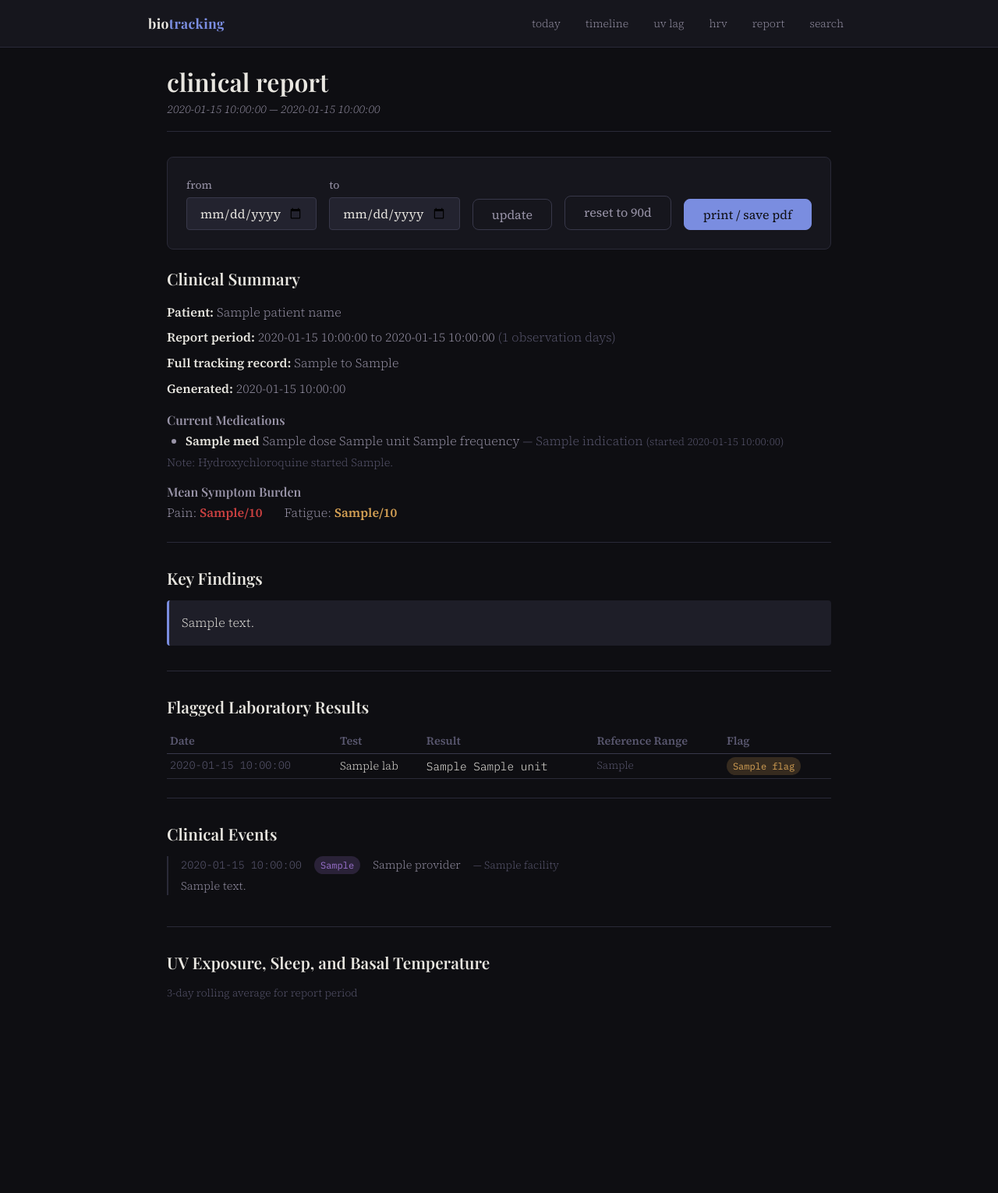
After one commit to alaricmoore/biotracking, a Python web app: template templates/report.html in a window 1280 px wide. The commit adds this page. Shown: the whole page at 78% size. Run offline with Jinja, Linux system fonts and the light colour scheme; the template is opened without the code that fills it: most values are stand-ins (such as "Sample title", 1, 10 or a date in 2020); a map, chart or similar area stays blank.

Commit message:
added longtidunal clincal reporting

```diff
--- a/templates/base.html
+++ b/templates/base.html
@@ -672,10 +672,7 @@
                         {% if request.endpoint == 'hrv_view' %}class="active"{% endif %}>
                         hrv
                     </a></li>
-                    <li><a href="{{ url_for('clinical_record') }}"
-                        {% if request.endpoint == 'clinical_record' %}class="active"{% endif %}>
-                        clinical
-                    </a></li>
+                    <li><a href="{{ url_for('clinical_report') }}">report</a></li>
                     <li><a href="{{ url_for('search') }}"
                         {% if request.endpoint == 'search' %}class="active"{% endif %}>
                         search
--- /dev/null
+++ b/templates/report.html
@@ -0,0 +1,399 @@
+{% extends "base.html" %}
+
+{% block title %}clinical report — biotracking{% endblock %}
+
+{% block head %}
+<script src="https://cdnjs.cloudflare.com/ajax/libs/Chart.js/4.4.1/chart.umd.min.js"></script>
+<style>
+@media print {
+    nav, .no-print { display: none !important; }
+    .page-break { page-break-before: always; }
+    body { background: white; color: black; }
+}
+.report-section {
+    margin-bottom: var(--space-xl);
+    padding-bottom: var(--space-lg);
+    border-bottom: 1px solid var(--border-subtle);
+}
+.report-section:last-child { border-bottom: none; }
+.finding-card {
+    background: var(--bg-elevated);
+    border-left: 3px solid var(--color-accent);
+    padding: var(--space-md);
+    margin-bottom: var(--space-sm);
+    border-radius: var(--radius-sm);
+}
+</style>
+{% endblock %}
+
+{% block content %}
+<div class="page-header no-print">
+    <h1>clinical report</h1>
+    <p class="page-subtitle">{{ start_date }} — {{ end_date }}</p>
+</div>
+
+<!-- Date range picker -->
+<div class="card no-print" style="margin-bottom:var(--space-lg);">
+    <form method="GET" action="{{ url_for('clinical_report') }}"
+          style="display:flex; gap:var(--space-md); align-items:flex-end; flex-wrap:wrap;">
+        <div class="form-group" style="margin:0; flex:1; min-width:140px;">
+            <label>from</label>
+            <input type="date" name="start" value="{{ start_date }}">
+        </div>
+        <div class="form-group" style="margin:0; flex:1; min-width:140px;">
+            <label>to</label>
+            <input type="date" name="end" value="{{ end_date }}">
+        </div>
+        <button type="submit" class="btn btn-secondary">update</button>
+        <a href="{{ url_for('clinical_report') }}" class="btn btn-secondary">reset to 90d</a>
+        <button type="button" onclick="window.print()" class="btn btn-primary">
+            print / save pdf
+        </button>
+    </form>
+</div>
+
+{% if observations|length == 0 %}
+<div class="empty-state">
+    <p>No observation data for this period.</p>
+    <p style="margin-top:1rem;"><a href="{{ url_for('daily_entry') }}">add today's entry</a></p>
+</div>
+
+{% else %}
+
+<!-- ============================================================
+     PATIENT SUMMARY
+     ============================================================ -->
+<div class="report-section">
+    <h2 style="margin:0 0 var(--space-md) 0; font-size:1.3rem; color:var(--text-primary);">
+        Clinical Summary
+    </h2>
+
+    <div style="line-height:1.8; color:var(--text-secondary);">
+        <div style="margin-bottom:var(--space-xs);">
+            <strong style="color:var(--text-primary);">Patient:</strong>
+            {{ patient_name or 'not specified' }}
+        </div>
+        <div style="margin-bottom:var(--space-xs);">
+            <strong style="color:var(--text-primary);">Report period:</strong>
+            {{ start_date }} to {{ end_date }}
+            <span style="color:var(--text-muted);">
+                ({{ observations|length }} observation days)
+            </span>
+        </div>
+        <div style="margin-bottom:var(--space-xs);">
+            <strong style="color:var(--text-primary);">Full tracking record:</strong>
+            {{ tracking_start or '—' }} to {{ tracking_end or '—' }}
+        </div>
+        <div style="margin-bottom:var(--space-xs);">
+            <strong style="color:var(--text-primary);">Generated:</strong>
+            {{ today }}
+        </div>
+    </div>
+
+    <!-- Active medications -->
+    <div style="margin-top:var(--space-md);">
+        <h3 style="font-size:1rem; color:var(--text-secondary); margin:0 0 var(--space-xs) 0;">
+            Current Medications
+        </h3>
+        {% if active_meds %}
+        <ul style="margin:0; padding-left:var(--space-lg); color:var(--text-secondary);">
+            {% for med in active_meds %}
+            <li style="margin-bottom:4px;">
+                <strong style="color:var(--text-primary);">{{ med.drug_name }}</strong>
+                {% if med.dose %}{{ med.dose }}{% endif %}
+                {% if med.unit %}{{ med.unit }}{% endif %}
+                {% if med.frequency %}{{ med.frequency }}{% endif %}
+                {% if med.indication %}
+                <span style="color:var(--text-muted);">— {{ med.indication }}</span>
+                {% endif %}
+                <span style="color:var(--text-muted); font-size:0.85rem;">
+                    (started {{ med.start_date }})
+                </span>
+            </li>
+            {% endfor %}
+        </ul>
+        {% if hcq_start %}
+        <div style="margin-top:var(--space-xs); color:var(--text-muted); font-size:0.9rem;">
+            Note: Hydroxychloroquine started {{ hcq_start }}.
+        </div>
+        {% endif %}
+        {% else %}
+        <p style="color:var(--text-muted); margin:0;">No medications recorded.</p>
+        {% endif %}
+    </div>
+
+    <!-- Mean symptom scores -->
+    {% if mean_pain or mean_fatigue %}
+    <div style="margin-top:var(--space-md);">
+        <h3 style="font-size:1rem; color:var(--text-secondary); margin:0 0 var(--space-xs) 0;">
+            Mean Symptom Burden
+        </h3>
+        <div style="color:var(--text-secondary);">
+            {% if mean_pain is not none %}
+            <span>Pain: <strong style="color:#c94040;">{{ mean_pain }}/10</strong></span>
+            {% endif %}
+            {% if mean_fatigue is not none %}
+            <span style="margin-left:var(--space-lg);">
+                Fatigue: <strong style="color:#d4a054;">{{ mean_fatigue }}/10</strong>
+            </span>
+            {% endif %}
+        </div>
+    </div>
+    {% endif %}
+</div>
+
+<!-- ============================================================
+     KEY FINDINGS
+     ============================================================ -->
+{% if findings %}
+<div class="report-section">
+    <h2 style="margin:0 0 var(--space-md) 0; font-size:1.3rem; color:var(--text-primary);">
+        Key Findings
+    </h2>
+    {% for finding in findings %}
+    <div class="finding-card">
+        {{ finding.text }}
+    </div>
+    {% endfor %}
+</div>
+{% endif %}
+
+<!-- ============================================================
+     FLAGGED LAB ABNORMALS
+     ============================================================ -->
+{% if flagged_labs %}
+<div class="report-section">
+    <h2 style="margin:0 0 var(--space-md) 0; font-size:1.3rem; color:var(--text-primary);">
+        Flagged Laboratory Results
+    </h2>
+    <div style="overflow-x:auto;">
+        <table style="width:100%; border-collapse:collapse; font-size:0.9rem;">
+            <thead>
+                <tr style="border-bottom:1px solid var(--border-medium);">
+                    <th style="text-align:left; padding:var(--space-xs); color:var(--text-muted);">
+                        Date
+                    </th>
+                    <th style="text-align:left; padding:var(--space-xs); color:var(--text-muted);">
+                        Test
+                    </th>
+                    <th style="text-align:left; padding:var(--space-xs); color:var(--text-muted);">
+                        Result
+                    </th>
+                    <th style="text-align:left; padding:var(--space-xs); color:var(--text-muted);">
+                        Reference Range
+                    </th>
+                    <th style="text-align:left; padding:var(--space-xs); color:var(--text-muted);">
+                        Flag
+                    </th>
+                </tr>
+            </thead>
+            <tbody>
+                {% for lab in flagged_labs | sort(attribute='date', reverse=True) %}
+                <tr style="border-bottom:1px solid var(--border-subtle);">
+                    <td style="padding:var(--space-xs); font-family:var(--font-mono);
+                               font-size:0.85rem; color:var(--text-muted);">
+                        {{ lab.date }}
+                    </td>
+                    <td style="padding:var(--space-xs); color:var(--text-primary);">
+                        {{ lab.test_name }}
+                    </td>
+                    <td style="padding:var(--space-xs); font-family:var(--font-mono);">
+                        {% if lab.numeric_value is not none %}
+                        {{ lab.numeric_value }}
+                        {% if lab.unit %}{{ lab.unit }}{% endif %}
+                        {% elif lab.qualitative_result %}
+                        {{ lab.qualitative_result }}
+                        {% endif %}
+                    </td>
+                    <td style="padding:var(--space-xs); color:var(--text-muted); font-size:0.85rem;">
+                        {{ lab.reference_range or '—' }}
+                    </td>
+                    <td style="padding:var(--space-xs);">
+                        <span class="badge
+                            {% if lab.flag == 'high' %}badge-migraine
+                            {% elif lab.flag == 'low' %}badge-air
+                            {% elif lab.flag == 'critical' %}badge-migraine
+                            {% else %}badge-muscle{% endif %}">
+                            {{ lab.flag }}
+                        </span>
+                    </td>
+                </tr>
+                {% endfor %}
+            </tbody>
+        </table>
+    </div>
+</div>
+{% endif %}
+
+<!-- ============================================================
+     CLINICAL EVENTS
+     ============================================================ -->
+{% if events %}
+<div class="report-section">
+    <h2 style="margin:0 0 var(--space-md) 0; font-size:1.3rem; color:var(--text-primary);">
+        Clinical Events
+    </h2>
+    {% for event in events %}
+    <div style="margin-bottom:var(--space-md); padding-left:var(--space-md);
+                border-left:2px solid var(--border-subtle);">
+        <div style="display:flex; gap:var(--space-md); margin-bottom:4px; align-items:baseline;">
+            <span style="font-family:var(--font-mono); font-size:0.85rem;
+                         color:var(--text-muted); flex-shrink:0;">
+                {{ event.date }}
+            </span>
+            <span class="badge badge-cognitive">{{ event.event_type }}</span>
+            {% if event.provider %}
+            <span style="color:var(--text-secondary); font-size:0.9rem;">
+                {{ event.provider }}
+            </span>
+            {% endif %}
+            {% if event.facility %}
+            <span style="color:var(--text-muted); font-size:0.85rem;">
+                — {{ event.facility }}
+            </span>
+            {% endif %}
+        </div>
+        {% if event.notes %}
+        <p style="margin:0; color:var(--text-secondary); font-size:0.9rem;">
+            {{ event.notes }}
+        </p>
+        {% endif %}
+    </div>
+    {% endfor %}
+</div>
+{% endif %}
+
+<!-- ============================================================
+     UV / SLEEP / TEMP CHART
+     ============================================================ -->
+<div class="report-section page-break">
+    <h2 style="margin:0 0 var(--space-md) 0; font-size:1.3rem; color:var(--text-primary);">
+        UV Exposure, Sleep, and Basal Temperature
+    </h2>
+    <div style="font-size:0.85rem; color:var(--text-muted); margin-bottom:var(--space-sm);">
+        3-day rolling average for report period
+    </div>
+    <canvas id="reportChart" style="max-height:280px;"></canvas>
+</div>
+
+{% endif %}
+{% endblock %}
+
+{% block scripts %}
+{% if observations|length > 0 %}
+<script>
+const CHART_DATA = {{ chart_dataset_json | safe }};
+
+Chart.defaults.font.family = "'Source Serif 4', 'Times New Roman', serif";
+Chart.defaults.font.size = 12;
+Chart.defaults.color = '#9994a8';
+
+function rollingAvg(arr, window) {
+    return arr.map((_, i) => {
+        const slice = arr.slice(Math.max(0, i - window + 1), i + 1)
+                         .filter(v => v !== null && v !== undefined);
+        if (slice.length < 2) return null;
+        return Math.round((slice.reduce((a, b) => a + b, 0) / slice.length) * 100) / 100;
+    });
+}
+
+const dates = CHART_DATA.dates;
+const uvLag1 = dates.map((d, i) => {
+    if (i === 0) return null;
+    const prevDate = dates[i - 1];
+    return CHART_DATA.uv[prevDate] ?? null;
+});
+
+const sleep3 = rollingAvg(CHART_DATA.sleep, 3);
+const bbt3   = rollingAvg(CHART_DATA.bbt, 3);
+const uv3    = rollingAvg(uvLag1, 3);
+
+new Chart(document.getElementById('reportChart'), {
+    type: 'line',
+    data: {
+        labels: dates,
+        datasets: [
+            {
+                label: 'sleep (hr)',
+                data: sleep3,
+                borderColor: '#9b72cf',
+                backgroundColor: 'transparent',
+                borderWidth: 2,
+                pointRadius: 0,
+                tension: 0.4,
+                spanGaps: true,
+                yAxisID: 'ySleep',
+            },
+            {
+                label: 'temp delta (°F)',
+                data: bbt3,
+                borderColor: '#d4784a',
+                backgroundColor: 'transparent',
+                borderWidth: 1.5,
+                borderDash: [4, 3],
+                pointRadius: 0,
+                tension: 0.4,
+                spanGaps: true,
+                yAxisID: 'yTemp',
+            },
+            {
+                label: 'uv prev day',
+                data: uv3,
+                borderColor: '#d4b84a',
+                backgroundColor: 'rgba(212,184,74,0.08)',
+                borderWidth: 1,
+                pointRadius: 0,
+                tension: 0.4,
+                fill: true,
+                spanGaps: true,
+                yAxisID: 'yUV',
+            },
+        ]
+    },
+    options: {
+        responsive: true,
+        interaction: { mode: 'index', intersect: false },
+        plugins: {
+            legend: {
+                labels: { color: '#9994a8', boxWidth: 12, padding: 16 }
+            },
+            tooltip: {
+                backgroundColor: '#1e1e28',
+                borderColor: '#2a2a38',
+                borderWidth: 1,
+                padding: 10,
+                cornerRadius: 6,
+            },
+        },
+        scales: {
+            x: {
+                grid: { color: 'rgba(255,255,255,0.06)' },
+                ticks: { maxTicksLimit: 12, maxRotation: 45 }
+            },
+            ySleep: {
+                type: 'linear',
+                position: 'left',
+                min: 0, max: 14,
+                grid: { color: 'rgba(255,255,255,0.06)' },
+                title: { display: true, text: 'hours slept', color: '#9b72cf' },
+                ticks: { color: '#9b72cf' },
+            },
+            yTemp: {
+                type: 'linear',
+                position: 'right',
+                grid: { display: false },
+                title: { display: true, text: 'temp delta (°F)', color: '#d4784a' },
+                ticks: { color: '#d4784a' },
+            },
+            yUV: {
+                type: 'linear',
+                position: 'right',
+                min: 0,
+                display: false,
+            }
+        }
+    }
+});
+</script>
+{% endif %}
+{% endblock %}
```
Also changed, not shown: app.py (+121 -0 lines).
